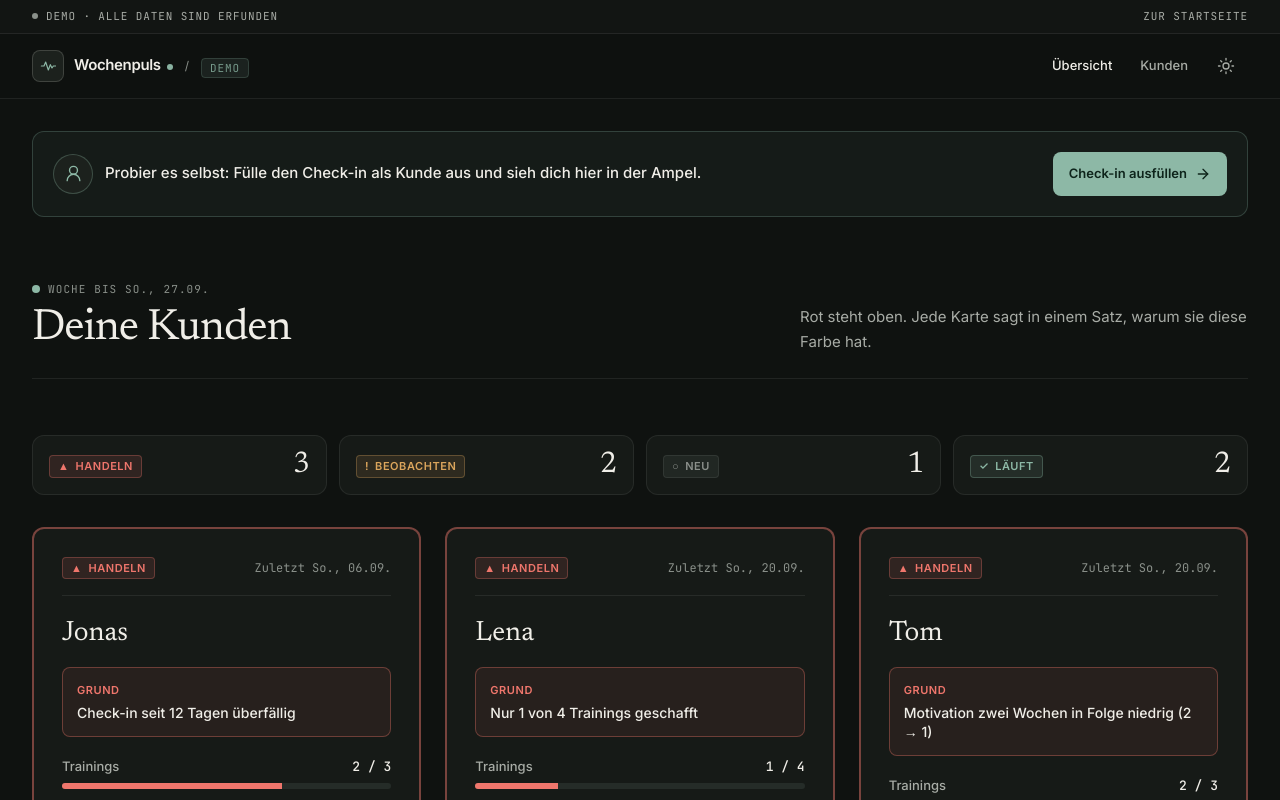
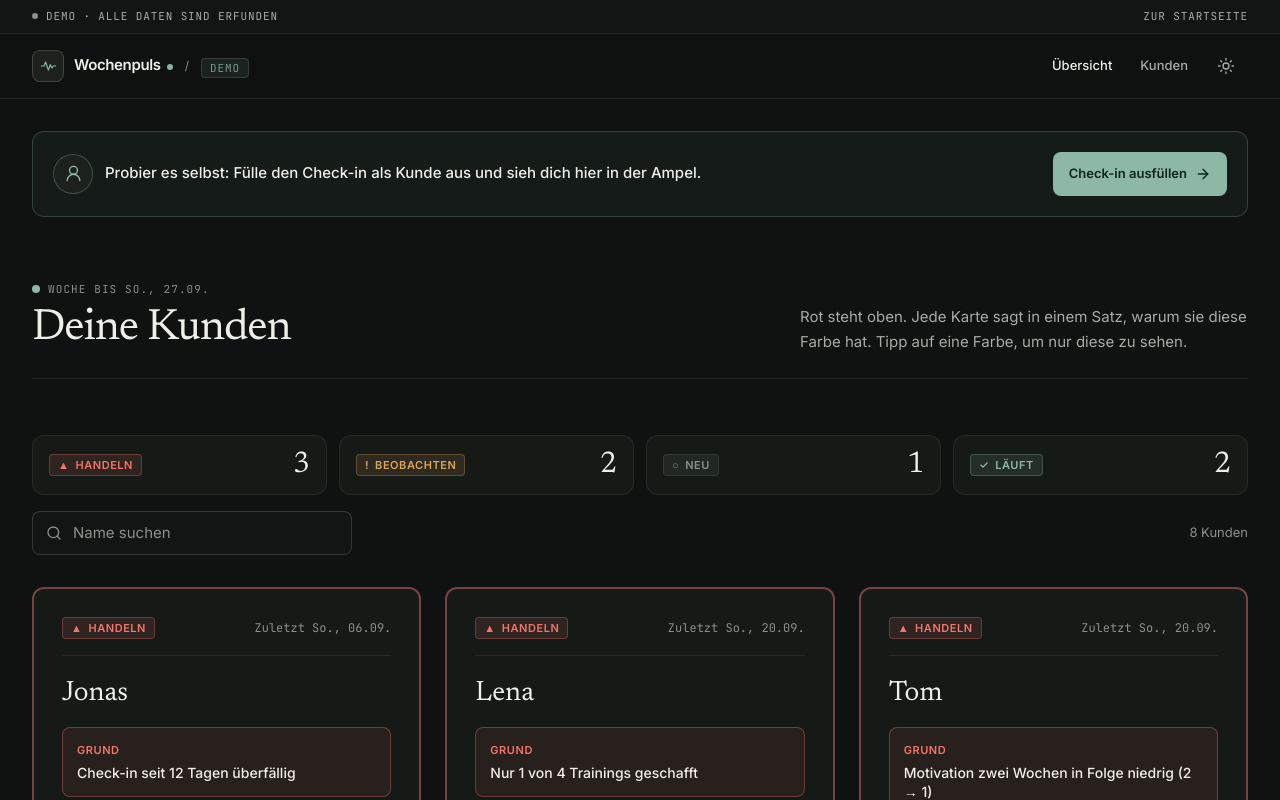
Before and after one commit to fxd-gif/wochenpuls, a Next.js app: page /demo in a window 1280 px wide. Shown: the top 800 px of the page. Built offline with nearby package versions, Linux system fonts and the light colour scheme.

Commit message:
Übersicht: Ampel-Kacheln filtern, Namenssuche

```diff
--- /dev/null
+++ b/src/components/coach/KundenFilter.tsx
@@ -0,0 +1,126 @@
+"use client";
+
+import { Search, X } from "lucide-react";
+import { useState } from "react";
+import { AmpelMarke, ampelStufen, type AmpelStufe } from "@/components/AmpelMarke";
+import { eingabeKlassen } from "@/components/ui/stil";
+import type { AmpelErgebnis } from "@/lib/ampel";
+import type { Kunde } from "@/lib/checkin";
+import { KundenKarte, WiderrufKarte } from "./KundenKarte";
+
+const stufen = ["rot", "gelb", "neu", "gruen"] as const;
+
+// Die Ampel-Kacheln sind zugleich Filter: Ein Tipp zeigt nur diese Stufe, ein zweiter Tipp wieder alle.
+// Dazu eine Namenssuche. Alles passiert im Browser, die Daten sind schon da.
+export function KundenFilter({
+  eintraege,
+  widerrufen,
+  basis,
+}: {
+  eintraege: { kunde: Kunde; ampel: AmpelErgebnis }[];
+  widerrufen: Kunde[];
+  basis: string;
+}) {
+  const [stufe, setStufe] = useState<AmpelStufe | null>(null);
+  const [suche, setSuche] = useState("");
+
+  const anzahl = (s: AmpelStufe) => eintraege.filter((e) => e.ampel.stufe === s).length;
+  const begriff = suche.trim().toLocaleLowerCase("de");
+  const passt = (k: Kunde) => k.name.toLocaleLowerCase("de").includes(begriff);
+  const sichtbar = eintraege.filter((e) => (!stufe || e.ampel.stufe === stufe) && passt(e.kunde));
+  // Widerrufene haben keine Ampel, sie erscheinen nur ohne Stufen-Filter
+  const sichtbarWiderrufen = stufe ? [] : widerrufen.filter(passt);
+  const gefiltert = stufe !== null || begriff !== "";
+  const leer = sichtbar.length + sichtbarWiderrufen.length === 0;
+  const gesamt = eintraege.length + widerrufen.length;
+
+  const zuruecksetzen = () => {
+    setStufe(null);
+    setSuche("");
+  };
+
+  return (
+    <>
+      <div role="group" aria-label="Nach Ampel filtern" className="grid grid-cols-2 gap-3 sm:grid-cols-4">
+        {stufen.map((s) => {
+          const aktiv = stufe === s;
+          return (
+            <button
+              key={s}
+              type="button"
+              aria-pressed={aktiv}
+              onClick={() => setStufe(aktiv ? null : s)}
+              className={`flex items-center justify-between gap-2 rounded-panel border px-4 py-3.5 text-left transition-colors ${
+                aktiv
+                  ? `border-transparent bg-flaeche-hoch ring-2 ring-inset ring-current ${ampelStufen[s].text}`
+                  : "border-linie bg-flaeche hover:border-linie-fokus hover:bg-flaeche-hoch"
+              }`}
+            >
+              <AmpelMarke stufe={s} />
+              <span className="font-serif text-3xl leading-none text-text tabular-nums">{anzahl(s)}</span>
+            </button>
+          );
+        })}
+      </div>
+
+      {gesamt > 0 && (
+        <div className="mt-4 flex flex-col gap-3 sm:flex-row sm:items-center sm:justify-between">
+          <label className="relative block sm:w-80">
+            <span className="sr-only">Kunden nach Namen suchen</span>
+            <Search
+              size={16}
+              strokeWidth={2}
+              aria-hidden="true"
+              className="pointer-events-none absolute left-3.5 top-1/2 -translate-y-1/2 text-text-leise"
+            />
+            <input
+              type="search"
+              value={suche}
+              onChange={(e) => setSuche(e.target.value)}
+              placeholder="Name suchen"
+              autoComplete="off"
+              className={`${eingabeKlassen} h-11 pl-10`}
+            />
+          </label>
+          <p aria-live="polite" className="flex items-center gap-3 text-[13px] text-text-leise">
+            {gefiltert ? `${sichtbar.length + sichtbarWiderrufen.length} von ${gesamt} Kunden` : `${gesamt} Kunden`}
+            {gefiltert && (
+              <button
+                type="button"
+                onClick={zuruecksetzen}
+                className="inline-flex min-h-11 items-center gap-1 font-medium text-text-zwei transition-colors hover:text-text"
+              >
+                <X size={14} strokeWidth={2} aria-hidden="true" />
+                Filter zurücksetzen
+              </button>
+            )}
+          </p>
+        </div>
+      )}
+
+      {gefiltert && leer && (
+        <div className="mt-8 rounded-panel border border-dashed border-linie-fokus p-8 text-center">
+          <p className="font-serif text-2xl">Niemand passt zu diesem Filter.</p>
+          <p className="mt-2 text-text-zwei">
+            {stufe && anzahl(stufe) === 0
+              ? `Gerade steht kein Kunde auf „${ampelStufen[stufe].wort}“.`
+              : "Prüf die Schreibweise oder setz den Filter zurück."}
+          </p>
+        </div>
+      )}
+
+      <ul className="mt-8 grid gap-6 sm:grid-cols-2 lg:grid-cols-3">
+        {sichtbar.map(({ kunde, ampel }) => (
+          <li key={kunde.id}>
+            <KundenKarte kunde={kunde} ampel={ampel} href={`${basis}/kunde/${kunde.id}`} ebene="h2" />
+          </li>
+        ))}
+        {sichtbarWiderrufen.map((kunde) => (
+          <li key={kunde.id}>
+            <WiderrufKarte kunde={kunde} href={`${basis}/kunde/${kunde.id}`} />
+          </li>
+        ))}
+      </ul>
+    </>
+  );
+}
--- a/src/components/coach/Uebersicht.tsx
+++ b/src/components/coach/Uebersicht.tsx
@@ -1,10 +1,9 @@
-import { AmpelMarke, type AmpelStufe } from "@/components/AmpelMarke";
 import { Abschnittskopf } from "@/components/ui/Abschnittskopf";
 import { ButtonLink } from "@/components/ui/Button";
 import type { Checkin, Kunde } from "@/lib/checkin";
 import { ordneUebersicht } from "@/lib/uebersicht";
 import { checkinWoche, datumKurz } from "@/lib/woche";
-import { KundenKarte, WiderrufKarte } from "./KundenKarte";
+import { KundenFilter } from "./KundenFilter";
 
 // Alle Kunden auf einer Seite, Rot zuerst. Funktioniert für Demo und echte Daten gleich.
 export function Uebersicht({
@@ -19,7 +18,6 @@ export function Uebersicht({
   basis: string; // "/demo" oder "/coach"
 }) {
   const { bewertet: eintraege, widerrufen } = ordneUebersicht(kunden, checkins, heute);
-  const anzahl = (stufe: AmpelStufe) => eintraege.filter((e) => e.ampel.stufe === stufe).length;
 
   return (
     <div className="mx-auto max-w-7xl px-5 py-12 lg:px-8 lg:py-16">
@@ -28,26 +26,13 @@ export function Uebersicht({
         seitlich
         kicker={`Woche bis ${datumKurz(checkinWoche(heute))}`}
         titel="Deine Kunden"
-        text="Rot steht oben. Jede Karte sagt in einem Satz, warum sie diese Farbe hat."
+        text="Rot steht oben. Jede Karte sagt in einem Satz, warum sie diese Farbe hat. Tipp auf eine Farbe, um nur diese zu sehen."
       />
 
-      {/* Zusammenfassung */}
-      <dl className="grid grid-cols-2 gap-3 sm:grid-cols-4">
-        {(["rot", "gelb", "neu", "gruen"] as const).map((stufe) => (
-          <div
-            key={stufe}
-            className="flex items-center justify-between gap-2 rounded-panel border border-linie bg-flaeche px-4 py-3.5"
-          >
-            <dt>
-              <AmpelMarke stufe={stufe} />
-            </dt>
-            <dd className="font-serif text-3xl leading-none tabular-nums">{anzahl(stufe)}</dd>
-          </div>
-        ))}
-      </dl>
+      <KundenFilter eintraege={eintraege} widerrufen={widerrufen} basis={basis} />
 
       {eintraege.length === 0 && widerrufen.length === 0 && (
-        <div className="mt-8 rounded-panel border border-linie bg-flaeche p-8">
+        <div className="rounded-panel border border-linie bg-flaeche p-8">
           <p className="font-serif text-2xl">Noch keine Kunden.</p>
           <p className="mt-2 text-text-zwei">
             Leg deinen ersten Kunden an und schick ihm seinen persönlichen Link.
@@ -57,19 +42,6 @@ export function Uebersicht({
           </ButtonLink>
         </div>
       )}
-
-      <ul className="mt-8 grid gap-6 sm:grid-cols-2 lg:grid-cols-3">
-        {eintraege.map(({ kunde, ampel }) => (
-          <li key={kunde.id}>
-            <KundenKarte kunde={kunde} ampel={ampel} href={`${basis}/kunde/${kunde.id}`} ebene="h2" />
-          </li>
-        ))}
-        {widerrufen.map((kunde) => (
-          <li key={kunde.id}>
-            <WiderrufKarte kunde={kunde} href={`${basis}/kunde/${kunde.id}`} />
-          </li>
-        ))}
-      </ul>
     </div>
   );
 }
```
